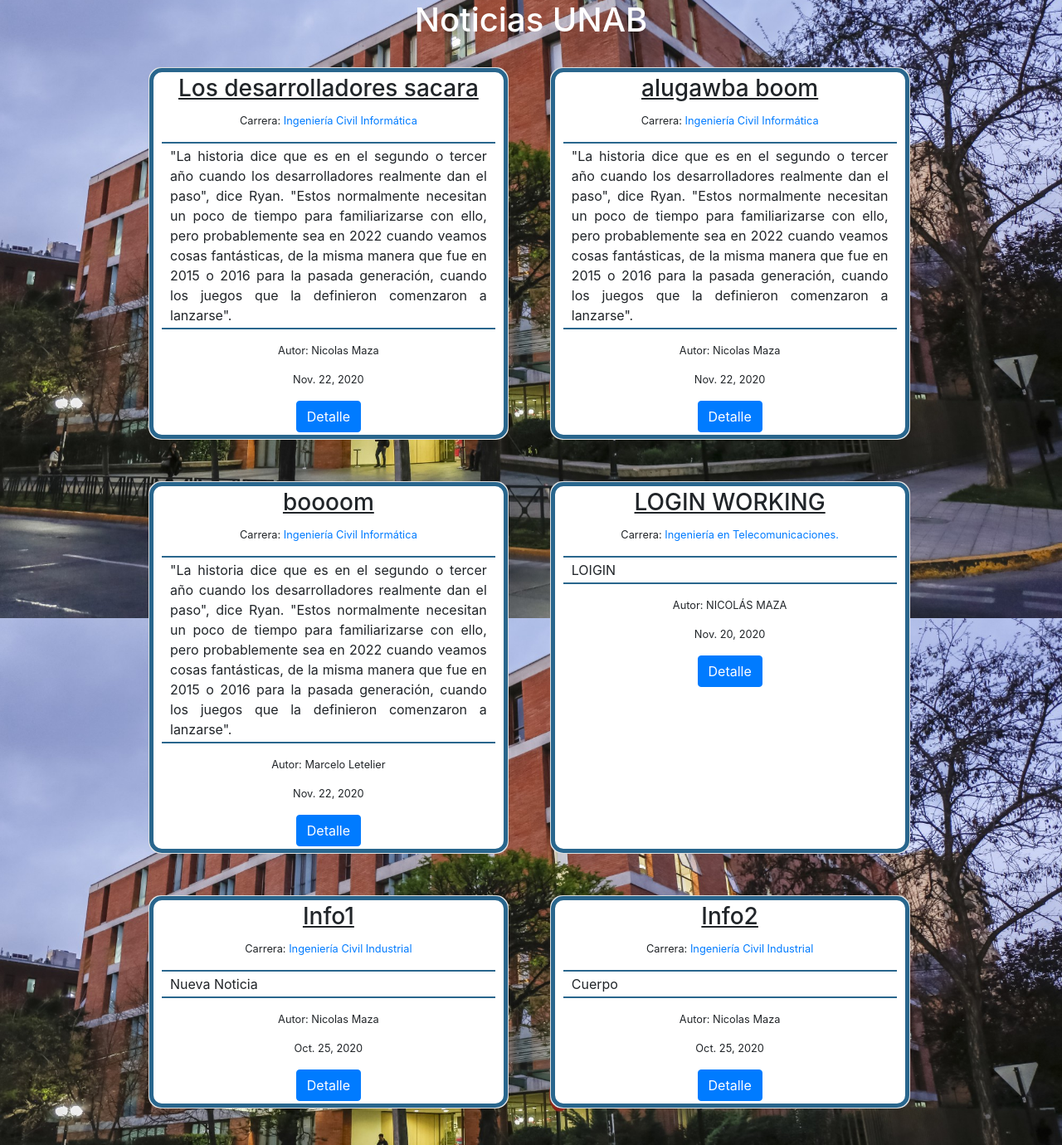
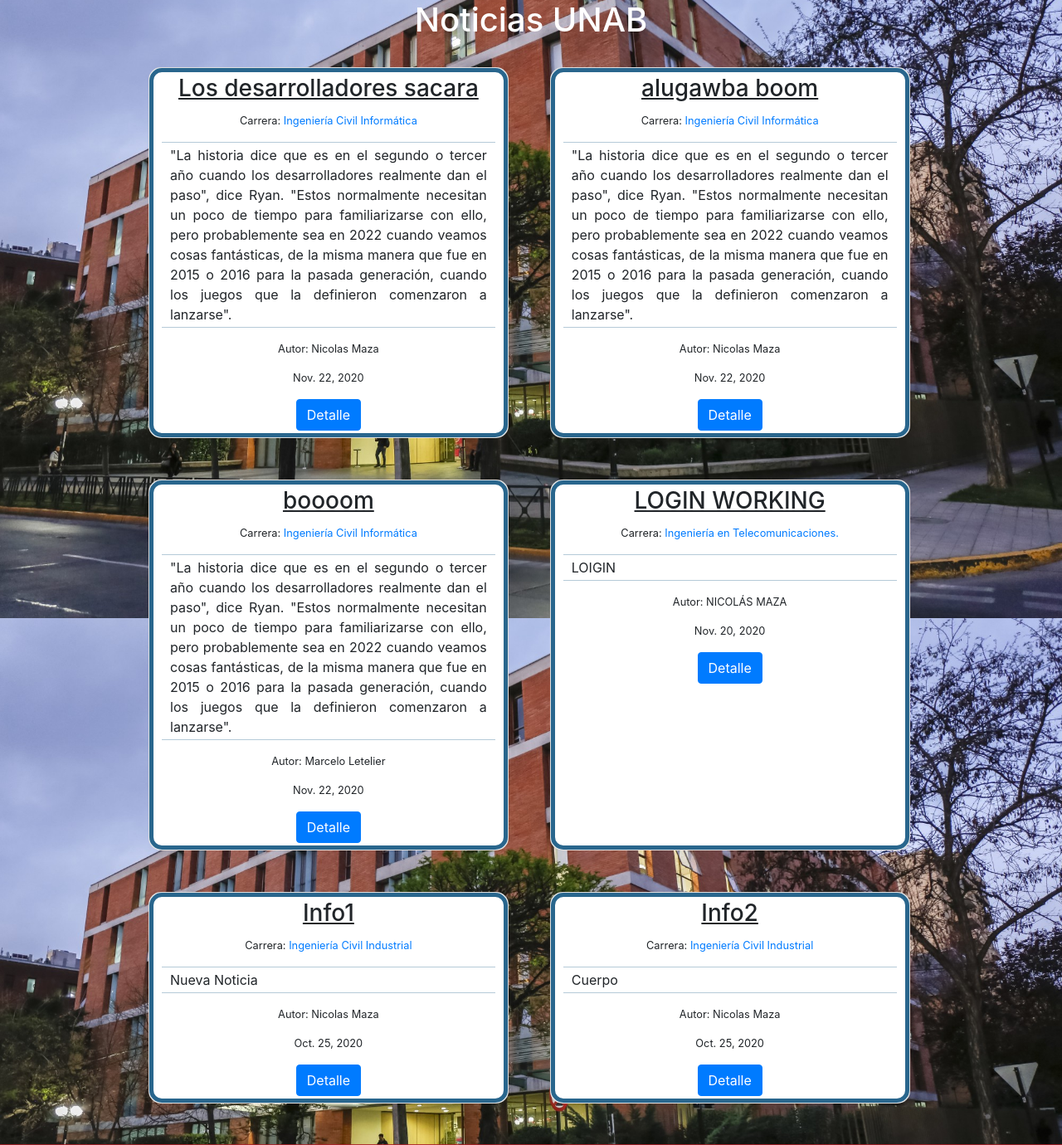
Before and after one commit to Danielacvd/ICF232_202010_GRUPO3-sw2, a Django app: page / in a window 1280 px wide; the page is wider, and only the part inside the window is pictured. Shown: the part 108-1488 px from the top of that part at 83% size. Run offline with Django 3.2, Linux system fonts and the light colour scheme; a user stored in the database is signed in; data comes from the database, SQL or seed files in the repository; some libraries are stand-ins or nearby versions.

Commit message:
act
grosor de noticias lineas

```diff
--- a/NoticiasUnab/Blog/static/css/style.css
+++ b/NoticiasUnab/Blog/static/css/style.css
@@ -141,8 +141,8 @@ html{
   .card-text{
     text-align: justify !important;
     padding: 3px 10px;
-  border-top: rgba(12, 81, 126, 0.877) 2px solid;
-  border-bottom: rgba(12, 81, 126, 0.877) 2px solid;
+  border-top: rgba(12, 81, 126, 0.3) 1px solid;
+  border-bottom: rgba(12, 81, 126, 0.3) 1px solid;
 }
   .card-fecha{
       text-align: center;
```
